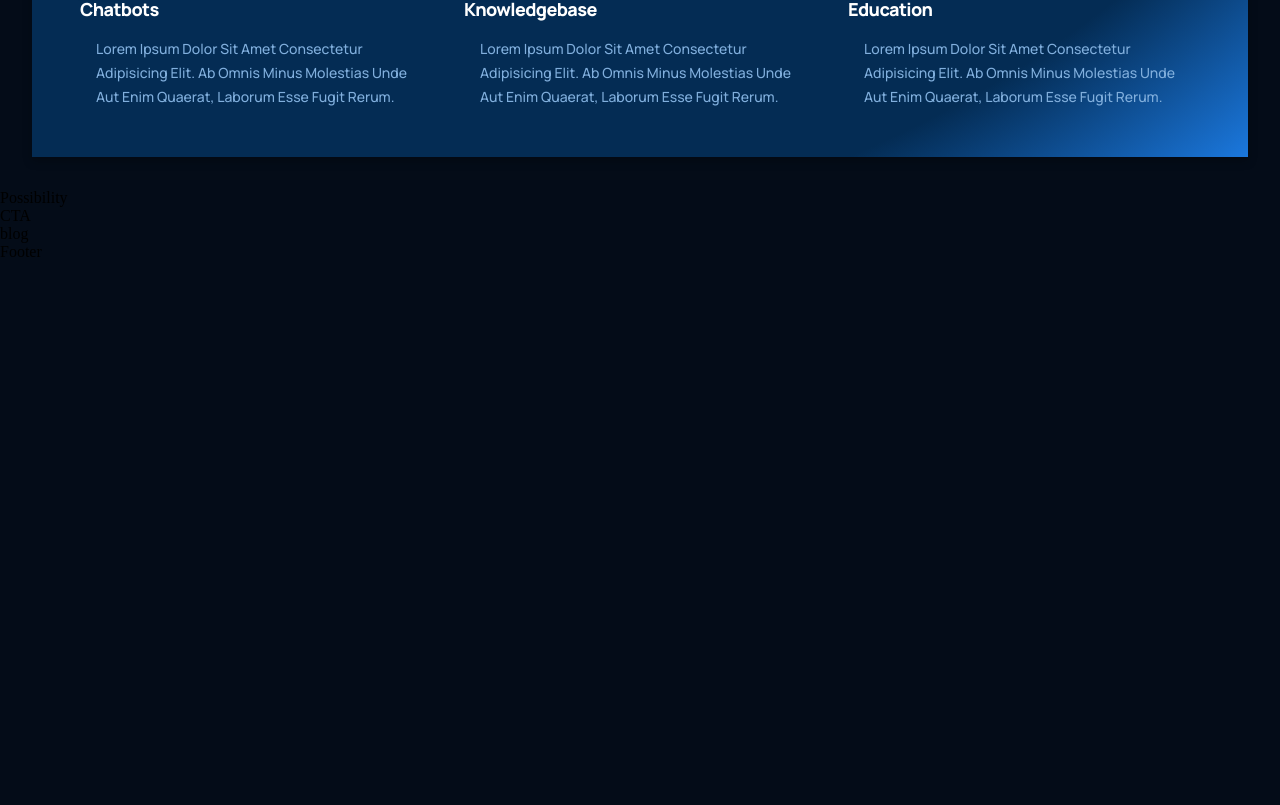
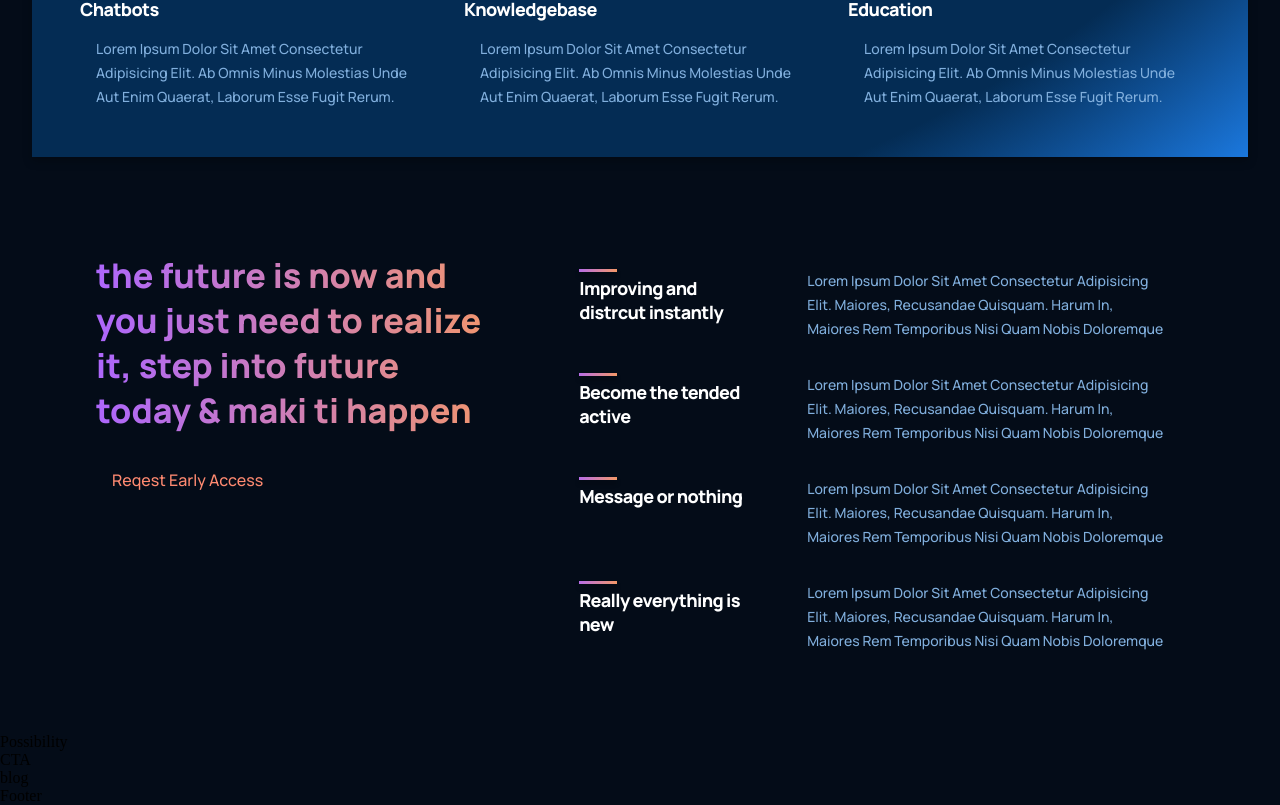
Before and after one commit to omartoaba/AISite_React, a React (Create React App) app: page / in a window 1280 px wide. Shown: the part 1471-2276 px from the top of the page. Before the commit the page ends 1732 px from the top, so only its background shows below. Built offline with nearby package versions, Linux system fonts and the light colour scheme.

Commit message:
finishing features section

```diff
--- a/src/components/navbar/Navbar.jsx
+++ b/src/components/navbar/Navbar.jsx
@@ -8,7 +8,7 @@ const Menu = () => {
     <p><a href='#home'>Home</a></p>
     <p><a href='#ai'>AI</a></p>
     <p><a href='#possibility'>Chat-GPT</a></p>
-    <p><a href='#home'>Features</a></p>
+    <p><a href='#features'>Features</a></p>
     <p><a href='#blog'>Blog</a></p>
   </>)
 }
--- a/src/containers/aisection/Aisection.jsx
+++ b/src/containers/aisection/Aisection.jsx
@@ -4,7 +4,7 @@ import { Feature } from '../../components'
 
 function Aisection() {
   return (
-    <div className='ai__aisection section-padding' id='aisection'>
+    <div className='ai__aisection section-padding' id='ai'>
         <div className="ai__aisection-feature">
             <Feature title='What is AI' text='Lorem ipsum dolor sit amet consectetur
              adipisicing elit. Ab omnis minus molestias unde aut enim quaerat,
--- a/src/containers/features/Features.jsx
+++ b/src/containers/features/Features.jsx
@@ -1,9 +1,39 @@
 import React from 'react'
 import './features.css'
-
-function Features({title,text}) {
+import {Feature} from '../../components'
+const featuresData = [
+  {
+     title:'Improving and distrcut instantly',
+     text:'Lorem ipsum dolor sit amet consectetur adipisicing elit. Maiores, recusandae quisquam. Harum in, maiores rem temporibus nisi quam nobis doloremque'
+  },
+  {
+      title:'Become the tended active',
+     text:'Lorem ipsum dolor sit amet consectetur adipisicing elit. Maiores, recusandae quisquam. Harum in, maiores rem temporibus nisi quam nobis doloremque'
+  },
+  {
+     title:'Message or nothing',
+     text:'Lorem ipsum dolor sit amet consectetur adipisicing elit. Maiores, recusandae quisquam. Harum in, maiores rem temporibus nisi quam nobis doloremque'
+  },
+  {
+    title:'Really everything is new',
+    text:'Lorem ipsum dolor sit amet consectetur adipisicing elit. Maiores, recusandae quisquam. Harum in, maiores rem temporibus nisi quam nobis doloremque'
+  },
+];
+function Features() {
   return (
-   <div></div>
+   <div className='ai__features section__padding' id='features'>
+    <div className="ai__features-heading">
+      <h1 className='gradient__text'>
+        the future is now and you just need to realize it, step into future today & maki ti happen
+      </h1>
+      <p>Reqest early access</p>
+    </div>
+    <div className="ai__features-container">
+      {featuresData.map((item,index) => {
+        return(<Feature key={index + item.title} title={item.title} text={item.text}/>);
+      })}
+    </div>
+   </div>
   )
 }
 
--- a/src/containers/features/features.css
+++ b/src/containers/features/features.css
@@ -0,0 +1,49 @@
+.ai__features{
+    width: 100%;
+    display: flex;
+    justify-content: space-between;
+}
+.ai__features-heading{
+    flex: 1;
+    display: flex;
+    justify-content: flex-start;
+    align-items: flex-start;
+    flex-direction: column;
+    text-align: left;
+    margin-right: 5rem;
+}
+.ai__features-heading h1{
+    font-family: var(--font-family);
+    font-weight: 800;
+    font-size: 34px;
+    line-height: 45px;
+}
+.ai__features-heading p{
+    font-family: var(--font-family);
+    font-weight: 500;
+    font-size: 16px;
+    line-height: 30px;
+    color: #FF8A71;
+    margin-top: 2rem;
+}
+.ai__features-container{
+    flex: 1.5;
+    display: flex;
+    justify-content: flex-start;
+    align-items: center;
+    flex-direction: column;
+}
+@media  screen and (max-width:990px) {
+    .ai__features{
+        flex-direction: column;
+    }
+    .ai__features-heading{
+        margin: 0 0 2rem 0;
+    }
+}
+@media  screen and (max-width:550px) {
+    .ai__features-heading h1{
+       font-size: 28px;
+       line-height: 38px;
+    }
+}
--- a/src/containers/header/Header.jsx
+++ b/src/containers/header/Header.jsx
@@ -4,7 +4,7 @@ import ai from '../../assets/airobot.jpg'
 import people from '../../assets/people.png'
 function Header() {
   return (
-    <div className='ai__header section__padding'>
+    <div className='ai__header section__padding' id='home'>
       <div className="ai__header-content">
         <h1 className='gradient__text'>
          Let's Build Something amazing with GPT-3 OpenAI
```
Also changed, not shown: src/components/navbar/file.jsx (deleted).
